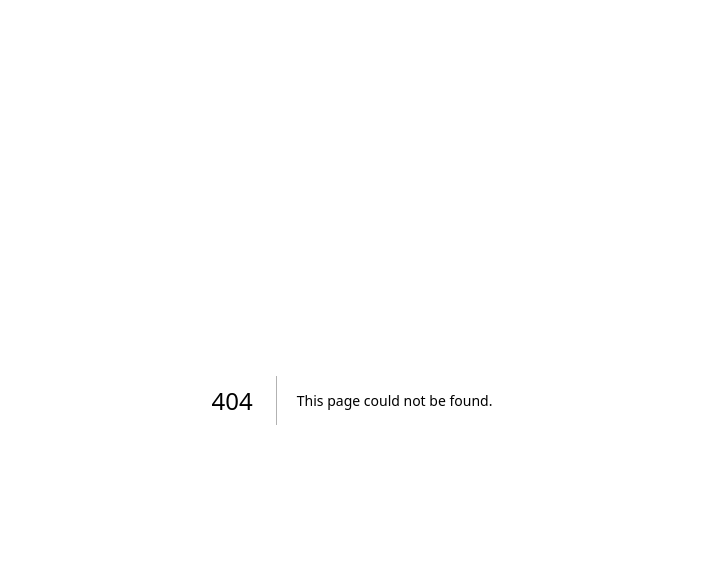
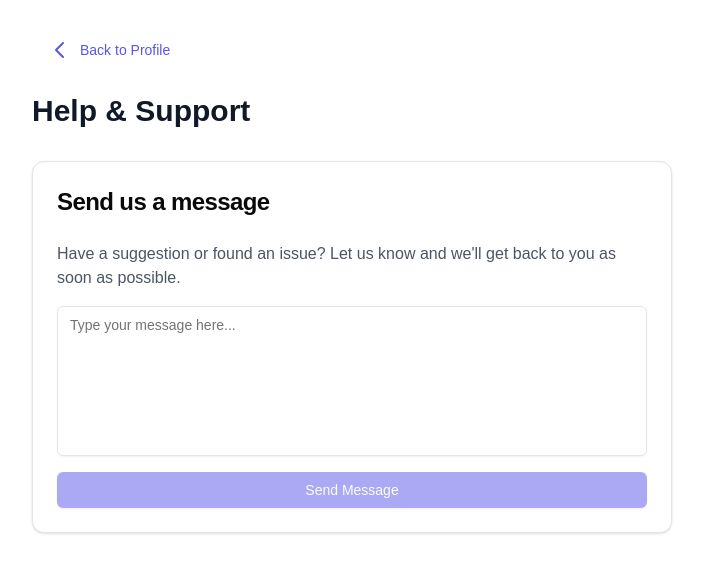
Before and after one commit to junior-coderr/wordwisp, a Next.js app: page /profile/help-support in a window 1280 px wide. Before the commit this address had no page. Shown: the top 572 px of the page, without its empty margins (288-991 px from the left). Built offline with nearby package versions, Linux system fonts and the light colour scheme.

Commit message:
done everything with protecting the story upload page

```diff
--- /dev/null
+++ b/src/app/api/messages/route.ts
@@ -0,0 +1,39 @@
+import { NextResponse } from "next/server";
+import { getServerSession } from "next-auth";
+import  authOptions  from "../auth/[...nextauth]/option";
+import connectDB from "../db/connect";
+import UserMessage from "../model/user-message";
+
+export async function POST(req: Request) {
+  try {
+    const session = await getServerSession(authOptions);
+
+    if (!session?.user) {
+      return NextResponse.json(
+        { error: "Unauthorized" },
+        { status: 401 }
+      );
+    }
+
+    const { message } = await req.json();
+
+    await connectDB();
+
+    const newMessage = await UserMessage.create({
+      message,
+      email: session.user.email,
+    });
+
+    return NextResponse.json(
+      { message: "Message sent successfully", data: newMessage },
+      { status: 201 }
+    );
+
+  } catch (error) {
+    console.error("Error in message route:", error);
+    return NextResponse.json(
+      { error: "Internal server error" },
+      { status: 500 }
+    );
+  }
+}
--- /dev/null
+++ b/src/app/api/model/user-message.ts
@@ -0,0 +1,20 @@
+import mongoose, { Schema } from 'mongoose';
+
+const userMessageSchema = new Schema({
+  message: {
+    type: String,
+    required: true,
+  },
+  email: {
+    type: String,
+    required: true,
+  },
+  createdAt: {
+    type: Date,
+    default: Date.now,
+  }
+});
+
+const UserMessage = mongoose.models.UserMessage || mongoose.model('UserMessage', userMessageSchema);
+
+export default UserMessage;
--- a/src/app/liked/LikedStoriesClient.tsx
+++ b/src/app/liked/LikedStoriesClient.tsx
@@ -14,50 +14,61 @@ interface Story {
 }
 
 export default function LikedStoriesClient({ initialStories }: { initialStories: Story[] }) {
-  if (!initialStories?.length) {
+  if (initialStories.length === 0) {
     return (
-      <div className="text-center py-10">
-        <p className="text-gray-600">No liked stories yet.</p>
+      <div className="text-center py-12">
+        <p className="text-gray-500 text-lg">No liked stories yet.</p>
+        <Link
+          href="/library"
+          className="text-[#5956E9] hover:underline inline-flex items-center gap-2 mt-4"
+        >
+          Browse Library
+          <svg
+            className="w-4 h-4"
+            viewBox="0 0 24 24"
+            fill="none"
+            stroke="currentColor"
+            strokeWidth="2"
+          >
+            <path d="M5 12h14M12 5l7 7-7 7"/>
+          </svg>
+        </Link>
       </div>
     );
   }
 
   return (
-    <div className="grid grid-cols-2 gap-3 sm:grid-cols-3 sm:gap-4 md:grid-cols-4 lg:grid-cols-5 xl:grid-cols-6">
+    <div className="grid grid-cols-1 md:grid-cols-2 lg:grid-cols-3 xl:grid-cols-4 gap-6">
       {initialStories.map((story, index) => (
-        <Link href={`/books/${story._id}`} key={story._id}>
         <motion.div
+          key={story._id}
           initial={{ opacity: 0, y: 20 }}
           animate={{ opacity: 1, y: 0 }}
-            transition={{ delay: index * 0.1 }}
-            className="group relative flex flex-col h-full"
+          transition={{ delay: index * 0.05 }}
         >
-            <div className="relative w-full aspect-[2/3] rounded-lg overflow-hidden">
+          <Link href={`/books/${story._id}`}>
+            <div className="bg-white rounded-xl overflow-hidden shadow-sm hover:shadow-lg transition-all">
+              <div className="aspect-[3/4] relative">
                 <Image
                   src={story.coverImage}
                   alt={story.title}
                   fill
-                className="object-cover transition-transform duration-300 group-hover:scale-105"
-                sizes="(max-width: 640px) 50vw, (max-width: 768px) 33vw, (max-width: 1024px) 25vw, 16vw"
+                  className="object-cover"
                 />
-              <div className="absolute inset-0 bg-black/20 group-hover:bg-black/10 transition-colors" />
                 <Badge
                   variant={story.premiumStatus ? "default" : "secondary"}
-                className="absolute top-2 right-2 text-xs"
+                  className="absolute top-3 right-3"
                 >
                   {story.premiumStatus ? 'Premium' : 'Free'}
                 </Badge>
               </div>
-            <div className="mt-2 space-y-1">
-              <h3 className="text-sm font-medium text-gray-900 group-hover:text-[#5956E9] transition-colors line-clamp-1">
-                {story.title}
-              </h3>
-              <p className="text-xs text-gray-600">
-                by {story.authorName}
-              </p>
+              <div className="p-4">
+                <h2 className="font-semibold text-gray-900 mb-1">{story.title}</h2>
+                <p className="text-sm text-gray-500">by {story.authorName}</p>
               </div>
+            </div>
+          </Link>
         </motion.div>
-        </Link>
       ))}
     </div>
   );
--- a/src/app/liked/page.tsx
+++ b/src/app/liked/page.tsx
@@ -39,23 +39,17 @@ export default async function LikedStoriesPage() {
 
   return (
     <div className="min-h-screen bg-gray-50">
-      <div className="max-w-7xl mx-auto">
-        <div className="py-6 px-4 sm:px-6 lg:px-8">
-          <div className="border-b border-gray-200 pb-5">
-            <div className="flex items-center">
-              <div className="flex-shrink-0">
-                <BackButton />
-              </div>
-              <h1 className="ml-4 text-2xl font-semibold leading-6 text-gray-900">
-                Liked Stories
-              </h1>
-            </div>
-          </div>
-
-          <div className="mt-6">
-            <LikedStoriesClient initialStories={stories} />
+      <div className="max-w-7xl mx-auto py-8 px-4 sm:px-6 lg:px-8">
+        <div className="mb-8">
+          <div className="flex items-center space-x-4">
+            <BackButton />
+            <h1 className="text-3xl font-bold tracking-tight text-gray-900">
+              Liked Stories
+            </h1>
           </div>
         </div>
+
+        <LikedStoriesClient initialStories={stories} />
       </div>
     </div>
   );
--- a/src/app/profile/components/QuickActionsSection.tsx
+++ b/src/app/profile/components/QuickActionsSection.tsx
@@ -109,7 +109,7 @@ export function QuickActionsSection({ userType = 'listener' }: QuickActionsSecti
         </Card>
       </Link>
 
-      <Link href="/help" className="h-full">
+      <Link href="/profile/help-support" className="h-full"> {/* Updated path */}
         <Card className="group hover:shadow-lg transition-all duration-300 hover:-translate-y-1 cursor-pointer bg-gradient-to-br from-white to-gray-50/80 border-2 border-transparent hover:border-[#5956E9]/20 h-full"> {/* Added h-full */}
           <CardHeader className="p-6 h-full flex flex-col"> {/* Added h-full and flex flex-col */}
             <div className="flex items-start gap-4">
--- /dev/null
+++ b/src/app/profile/help-support/page.tsx
@@ -0,0 +1,119 @@
+"use client"
+
+import { useState } from 'react';
+import { motion } from 'framer-motion';
+import Link from 'next/link';
+import { ToastContainer, toast } from 'react-toastify';
+import 'react-toastify/dist/ReactToastify.css';
+import { Card, CardHeader, CardTitle, CardContent } from "@/components/ui/card";
+import { Button } from "@/components/ui/button";
+import { Textarea } from "@/components/ui/textarea";
+
+export default function HelpSupport() {
+  const [message, setMessage] = useState('');
+  const [isSubmitting, setIsSubmitting] = useState(false);
+
+  const handleSubmit = async (e: React.FormEvent) => {
+    e.preventDefault();
+    setIsSubmitting(true);
+
+    try {
+      const response = await fetch('/api/messages', {
+        method: 'POST',
+        headers: {
+          'Content-Type': 'application/json',
+        },
+        body: JSON.stringify({ message }),
+      });
+
+      if (!response.ok) {
+        throw new Error('Failed to send message');
+      }
+
+      setMessage('');
+      toast.success('Message sent successfully!', {
+        position: "top-center",
+        autoClose: 3000,
+        hideProgressBar: false,
+        closeOnClick: true,
+        pauseOnHover: true,
+        draggable: true,
+      });
+
+    } catch (error) {
+      toast.error('Failed to send message. Please try again.', {
+        position: "top-center",
+        autoClose: 3000,
+        hideProgressBar: false,
+        closeOnClick: true,
+        pauseOnHover: true,
+        draggable: true,
+      });
+    } finally {
+      setIsSubmitting(false);
+    }
+  };
+
+  return (
+    <div className="container mx-auto px-4 py-8 max-w-2xl">
+      <ToastContainer />
+      <div className="mb-6">
+        <Link href="/profile">
+          <Button
+            variant="ghost"
+            className="gap-2 hover:bg-[#5956E9]/10 text-[#5956E9]"
+          >
+            <svg
+              className="w-5 h-5"
+              fill="none"
+              stroke="currentColor"
+              viewBox="0 0 24 24"
+            >
+              <path
+                strokeLinecap="round"
+                strokeLinejoin="round"
+                strokeWidth={2}
+                d="M15 19l-7-7 7-7"
+              />
+            </svg>
+            Back to Profile
+          </Button>
+        </Link>
+      </div>
+
+      <motion.div
+        initial={{ opacity: 0, y: 20 }}
+        animate={{ opacity: 1, y: 0 }}
+        transition={{ duration: 0.5 }}
+      >
+        <h1 className="text-3xl font-bold text-gray-900 mb-8">Help & Support</h1>
+
+        <Card>
+          <CardHeader>
+            <CardTitle className="text-2xl">Send us a message</CardTitle>
+          </CardHeader>
+          <CardContent>
+            <form onSubmit={handleSubmit} className="space-y-4">
+              <p className="text-gray-600">
+                Have a suggestion or found an issue? Let us know and we'll get back to you as soon as possible.
+              </p>
+              <Textarea
+                placeholder="Type your message here..."
+                className="min-h-[150px] resize-none"
+                value={message}
+                onChange={(e) => setMessage(e.target.value)}
+              />
+              <Button
+                type="submit"
+                className="w-full bg-[#5956E9] hover:bg-[#4745ba]"
+                disabled={!message.trim() || isSubmitting}
+              >
+                {isSubmitting ? "Sending..." : "Send Message"}
+              </Button>
+            </form>
+          </CardContent>
+        </Card>
+      </motion.div>
+    </div>
+  );
+}
--- /dev/null
+++ b/src/app/unauthorized/page.tsx
@@ -0,0 +1,23 @@
+import { AlertCircle } from 'lucide-react'
+import { Alert, AlertDescription, AlertTitle } from "@/components/ui/alert"
+import { Button } from "@/components/ui/button"
+import Link from 'next/link'
+
+export default function UnauthorizedPage() {
+    return (
+        <div className="container mx-auto max-w-2xl min-h-screen flex items-center justify-center p-4">
+            <Alert variant="destructive" className="border-2">
+                <AlertCircle className="h-4 w-4" />
+                <AlertTitle>Unauthorized Access</AlertTitle>
+                <AlertDescription className="mt-4">
+                    <p className="mb-4">
+                        You don&apos;t have permission to access this page. Only authorized content creators can upload stories.
+                    </p>
+                    <Button asChild>
+                        <Link href="/">Return Home</Link>
+                    </Button>
+                </AlertDescription>
+            </Alert>
+        </div>
+    )
+}
--- /dev/null
+++ b/src/components/ui/textarea.tsx
@@ -0,0 +1,22 @@
+import * as React from "react"
+
+import { cn } from "@/lib/utils"
+
+const Textarea = React.forwardRef<
+  HTMLTextAreaElement,
+  React.ComponentProps<"textarea">
+>(({ className, ...props }, ref) => {
+  return (
+    <textarea
+      className={cn(
+        "flex min-h-[60px] w-full rounded-md border border-input bg-transparent px-3 py-2 text-base shadow-sm placeholder:text-muted-foreground focus-visible:outline-none focus-visible:ring-1 focus-visible:ring-ring disabled:cursor-not-allowed disabled:opacity-50 md:text-sm",
+        className
+      )}
+      ref={ref}
+      {...props}
+    />
+  )
+})
+Textarea.displayName = "Textarea"
+
+export { Textarea }
--- /dev/null
+++ b/src/lib/auth.ts
@@ -0,0 +1,9 @@
+const ALLOWED_EMAILS = [
+    // Add your allowed email addresses here
+    'pratikmishra1833@gmail.com',
+];
+
+export function isAuthorizedEmail(email: string | null | undefined): boolean {
+    if (!email) return false;
+    return ALLOWED_EMAILS.includes(email.toLowerCase());
+}
--- /dev/null
+++ b/src/middleware.ts
@@ -0,0 +1,22 @@
+import { NextResponse } from 'next/server'
+import type { NextRequest } from 'next/server'
+import { getToken } from 'next-auth/jwt'
+import { isAuthorizedEmail } from '@/lib/auth'
+
+export default async function middleware(request: NextRequest) {
+    const token = await getToken({ req: request })
+
+    // Check if the path is the upload page
+    if (request.nextUrl.pathname.startsWith('/authorized/upload')) {
+        if (!token) {
+            return NextResponse.redirect(new URL('/api/auth/signin', request.url))
+        }
+
+        // Check if the user's email is authorized
+        if (!isAuthorizedEmail(token.email)) {
+            return NextResponse.redirect(new URL('/unauthorized', request.url))
+        }
+    }
+
+    return NextResponse.next()
+}
```
Also changed, not shown: src/lib/db.ts (deleted). Lines whose indentation alone changed are shown as unchanged.
